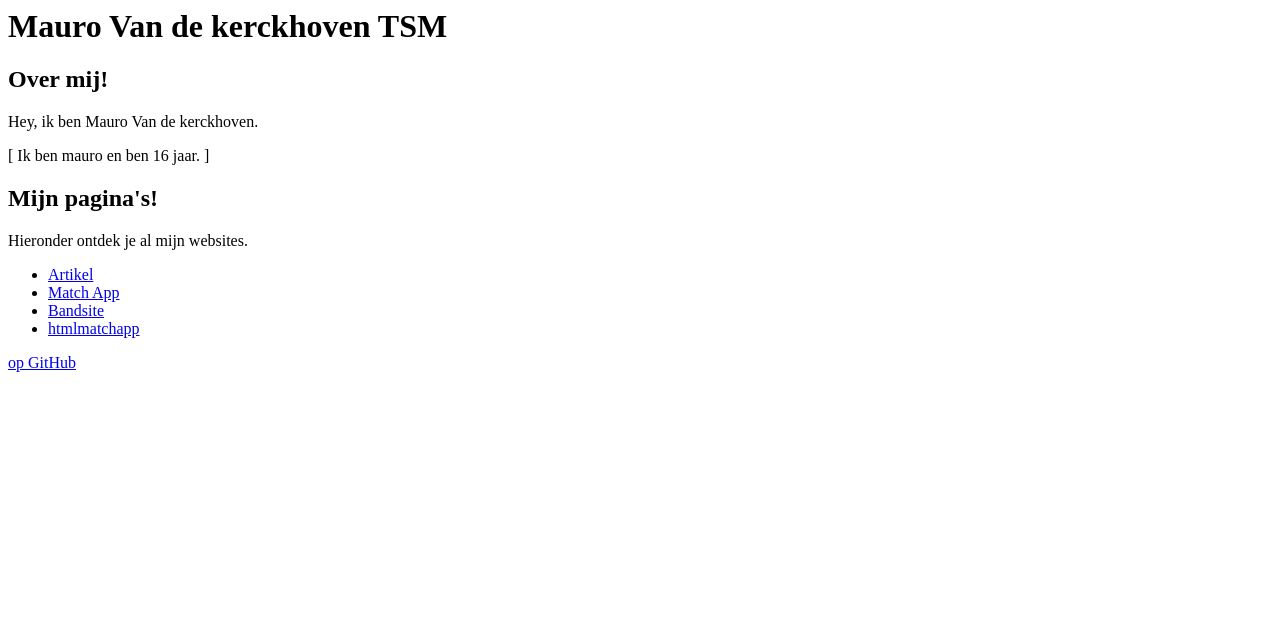
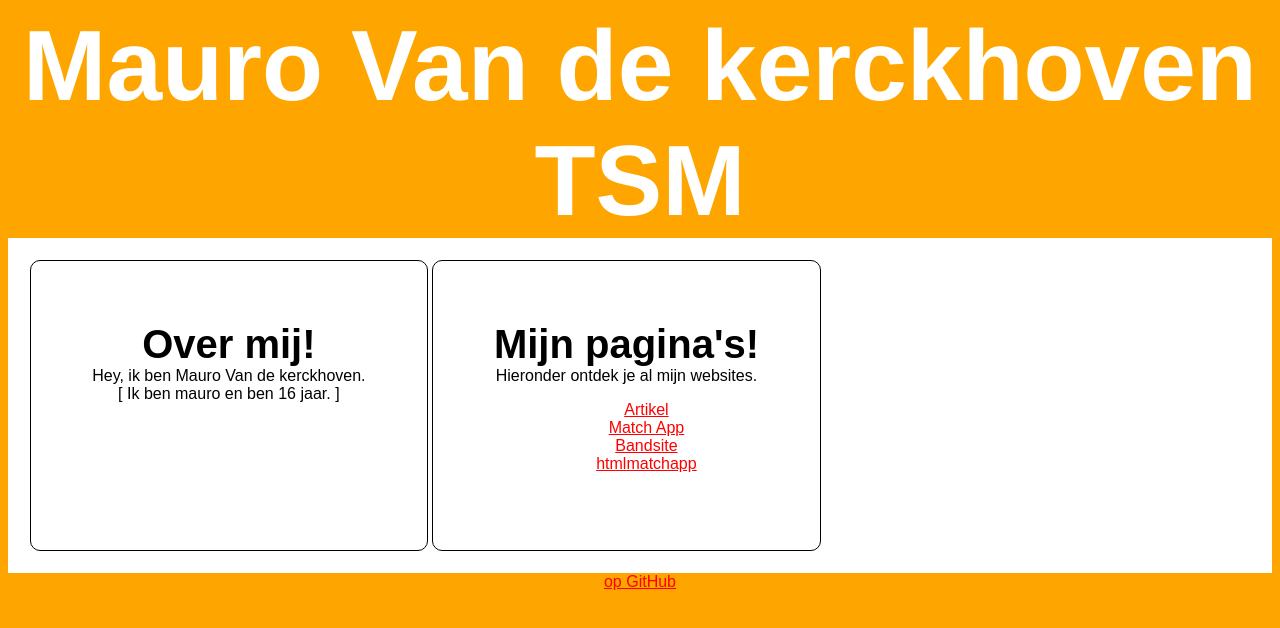
Before and after one commit to mauro-van-de-kerckhoven-5mma/Script, a plain HTML site: page index.html in a window 1280 px wide. Drawn offline with Linux system fonts and the light colour scheme.

Commit message:
css en index

```diff
--- a/index.html
+++ b/index.html
@@ -1,3 +1,16 @@
+<!DOCTYPE html>
+<html lang="en">
+<head>
+  <meta charset="UTF-8">
+  <meta http-equiv="X-UA-Compatible" content="IE=edge">
+  <meta name="viewport" content="width=device-width, initial-scale=1.0">
+  <title>Script 5MMA</title>
+  <link rel="stylesheet" href="style.css">
+</head>
+<body>
+
+</body>
+</html>
 <header>
     <h1>Mauro Van de kerckhoven TSM</h1>
   </header>
--- /dev/null
+++ b/style.css
@@ -0,0 +1,56 @@
+body{
+    background-color: orange;
+    color: white;
+    font-family: Arial, Helvetica, sans-serif;
+}
+h1{
+    font-family: 'Franklin Gothic Medium', 'Arial Narrow', Arial, sans-serif;
+    text-align: center;
+    font-size: 100px;
+    margin: auto;
+}
+h2{
+    font-size: 40px;
+    margin: auto;
+}
+p{
+    margin: auto;
+    font-size: 16px;
+}
+#flexbox{
+    padding: 20px;
+    background-color: rgb(255, 255, 255);
+    color: rgb(0, 0, 0);
+    text-align: center;
+    display: flex;
+}
+a{
+    color: #ff0000;
+    font-size: 16px;
+}
+a:hover{
+    color: #ff0000;
+    border-color: #ff0000;
+    border-width: 2px;
+    border-style: dashed;
+}
+li{
+    color: black;
+    margin: auto;
+    list-style: none;
+    text-align: center;
+
+}
+div.col {
+    margin: auto;
+    padding: 5%;
+    position: center;
+    border: 1px solid rgb(0, 0, 0);
+    margin: 2px;
+    border-radius:10px;
+}
+footer{
+    width: 40vw;
+    margin: auto;
+    text-align: center;
+}
```
